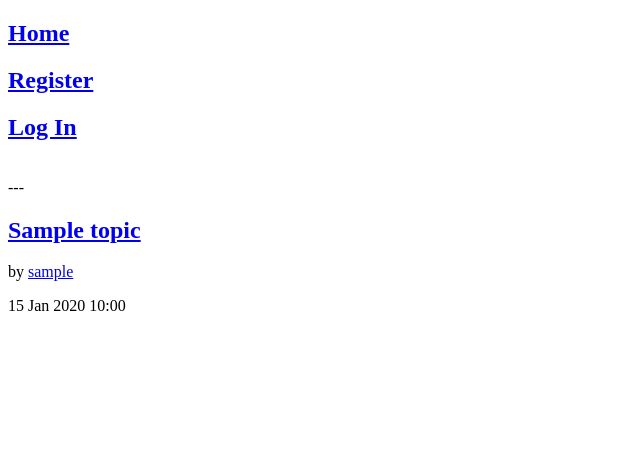
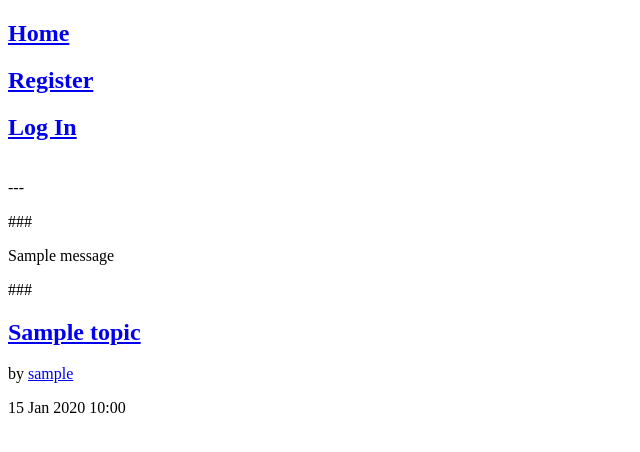
Before and after one commit to Michael-Czekanski/Djagno-Forum, a Django app: page / in a window 1280 px wide. Shown: the top 452 px of the page, without its empty margins (0-640 px from the left). Run offline with Django 3.2, Linux system fonts and the light colour scheme; tables that the repository leaves empty hold one stand-in row (values such as "Sample post"); one stand-in notice (Sample message) is shown.

Commit message:
Add displaying messages in base template

```diff
--- a/forum/templates/forum/base.html
+++ b/forum/templates/forum/base.html
@@ -15,6 +15,13 @@
         {% endif %}
         <br>
         ---
+        {% if messages %}
+            <p>###</p>
+            {% for message in messages %}
+                <p>{{ message }}</p>
+            {% endfor %}
+            <p>###</p>
+        {% endif %}
         {% block content %}
 
         {% endblock %}
```
